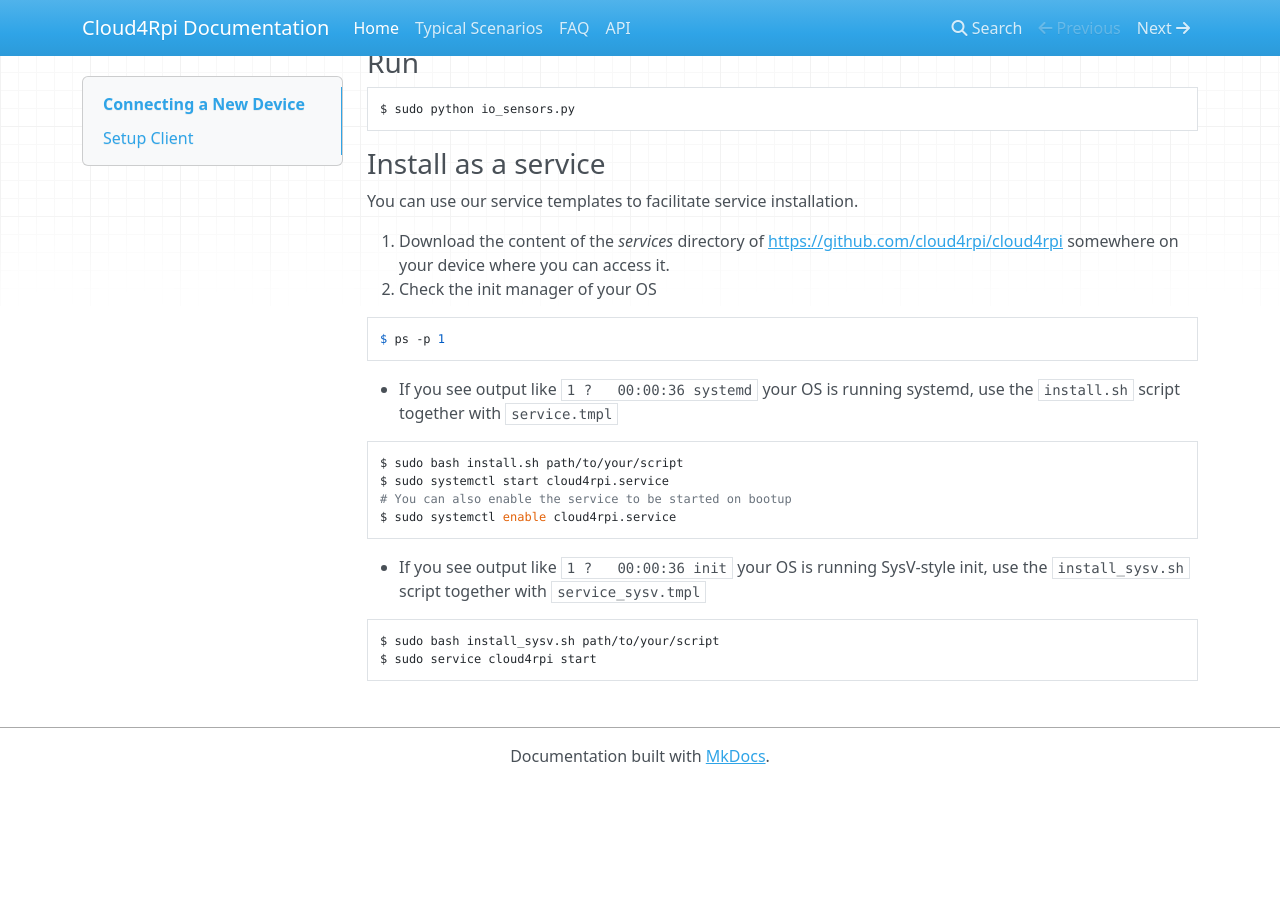
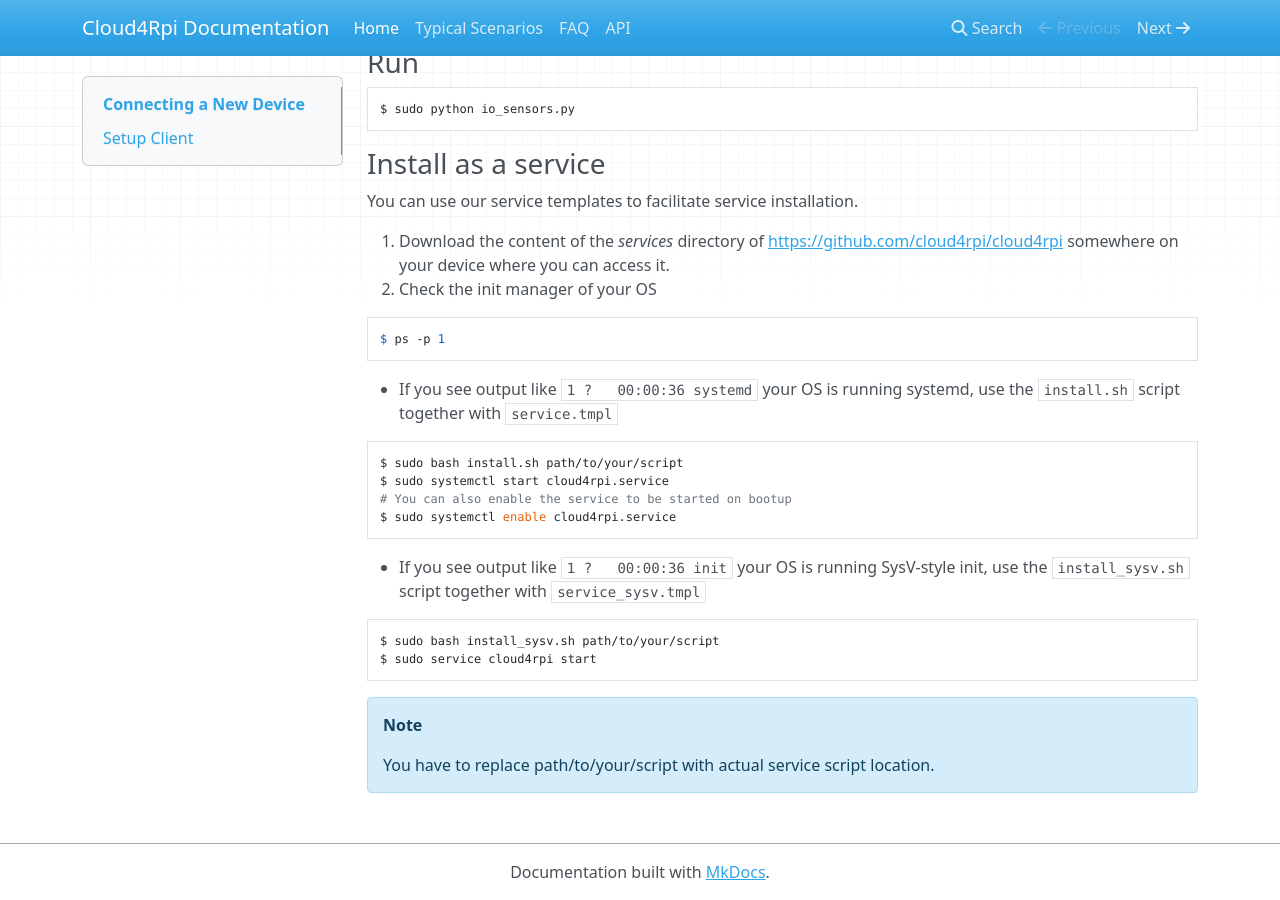
Before and after one commit to cloud4rpi/docs, an MkDocs documentation site: the page built from docs/index.md, in a window 1280 px wide and 900 px high, scrolled down 1097 px. Built offline with MkDocs 1.6.1, drawn with Linux system fonts in a browser that asks for light colours; nearby versions of some CDN libraries; old or Windows-style settings are respelled for this version of MkDocs; before the commit the page ends 1881 px from its top, so only the background shows below that.

Commit message:
add note to client script setup

````diff
--- a/docs/index.md
+++ b/docs/index.md
@@ -79,3 +79,7 @@
 $ sudo bash install_sysv.sh path/to/your/script
 $ sudo service cloud4rpi start
 ```
+
+!!! Note
+
+    You have to replace path/to/your/script with actual service script location.
````
